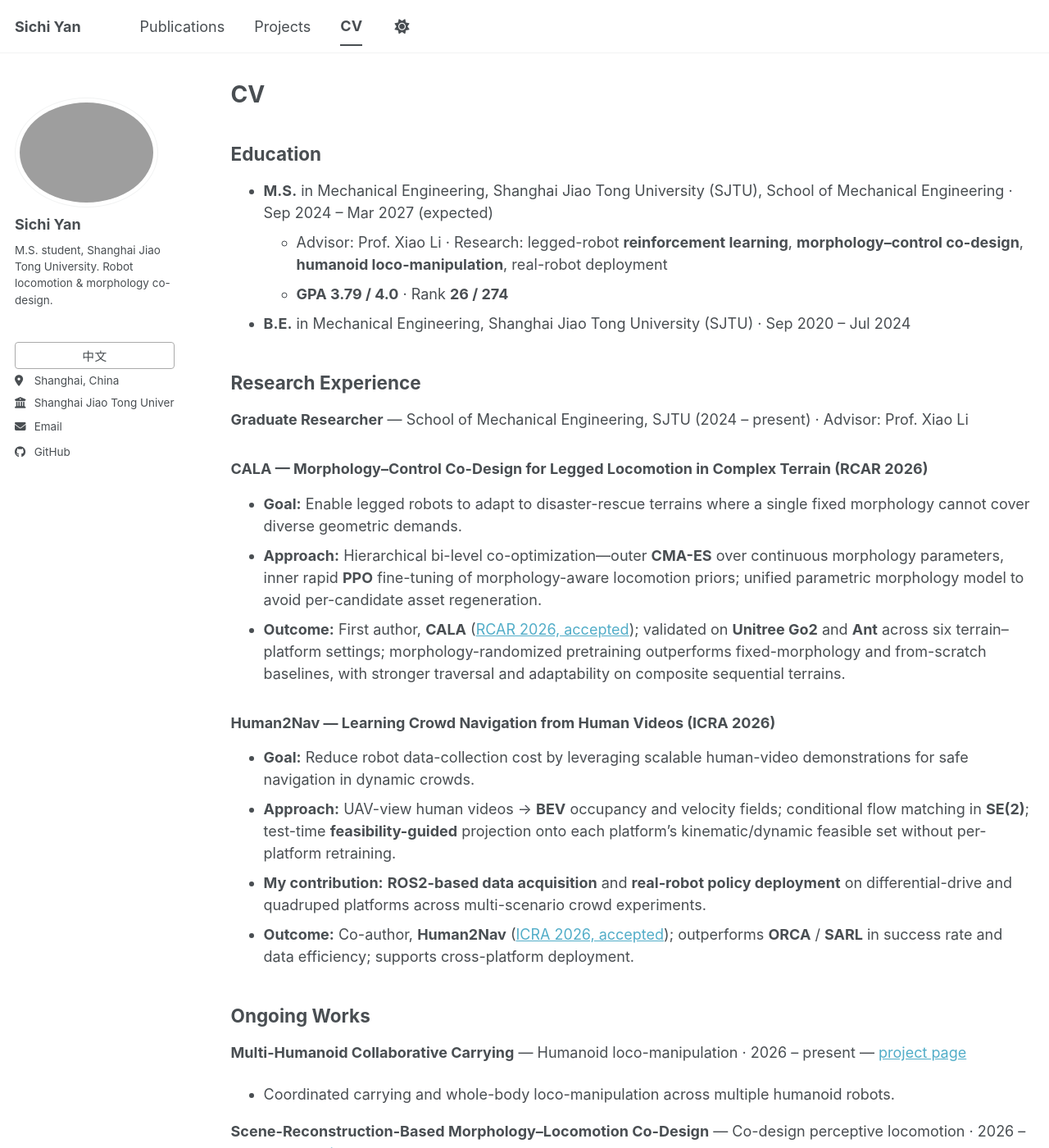
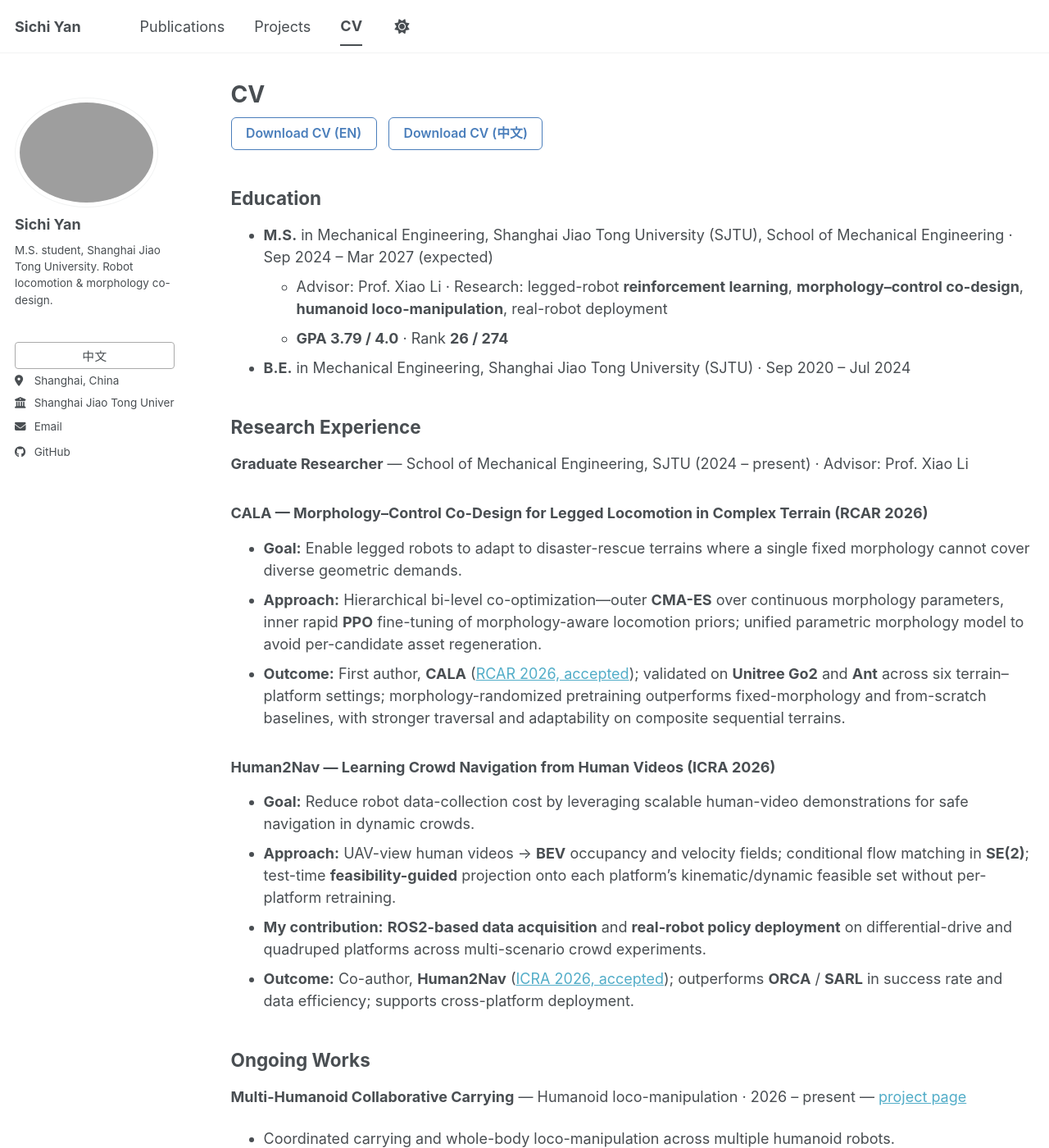
Before and after one commit to Taro003/Taro003.github.io, a Jekyll site: the page built from _pages/cv.md, in a window 1280 px wide and 1400 px high. Shown: the whole window at 82% size. Built offline with Jekyll 4.4.1, drawn with Linux system fonts in a browser that asks for light colours; a script bundle is joined from its source files by our own code; library files that are not in the unit come from our copies.

Commit message:
Add CV PDF download buttons (EN/ZH) to CV page

```diff
--- a/_pages/cv.md
+++ b/_pages/cv.md
@@ -8,6 +8,15 @@ redirect_from:
 ---
 
 {% include base_path %}
+
+<div class="cv-download">
+  <a class="cv-download-btn" href="{{ base_path }}/files/resume_en.pdf" target="_blank">
+    <span class="lang-en">Download CV (EN)</span><span class="lang-zh">下载英文简历</span>
+  </a>
+  <a class="cv-download-btn" href="{{ base_path }}/files/resume_zh.pdf" target="_blank">
+    <span class="lang-en">Download CV (中文)</span><span class="lang-zh">下载中文简历</span>
+  </a>
+</div>
 
 <div class="lang-en" markdown="1">
 
--- a/assets/css/lang-switch.css
+++ b/assets/css/lang-switch.css
@@ -191,3 +191,35 @@ html[data-theme="dark"] .exp-tag.thesis   { background: #252538; color: #9a9ad0;
 html[data-theme="dark"] .exp-tag.intern   { background: #1c2838; color: #6a9cd8; }
 html[data-theme="dark"] .exp-tag.award    { background: #301e26; color: #c9708a; }
 html[data-theme="dark"] .exp-tag.ongoing  { background: #1a2e28; color: #5cb8a0; }
+
+/* ── CV download buttons ── */
+.cv-download {
+  display: flex;
+  gap: 0.8em;
+  margin: 0 0 1.6em;
+  flex-wrap: wrap;
+}
+.cv-download-btn {
+  display: inline-block;
+  padding: 0.45em 1.1em;
+  border: 1.5px solid #4a7ebb;
+  border-radius: 6px;
+  font-size: 0.88em;
+  font-weight: 600;
+  color: #4a7ebb !important;
+  text-decoration: none !important;
+  transition: background 0.15s, color 0.15s;
+}
+.cv-download-btn:hover {
+  background: #4a7ebb;
+  color: #fff !important;
+}
+
+html[data-theme="dark"] .cv-download-btn {
+  border-color: #6a9cd8;
+  color: #6a9cd8 !important;
+}
+html[data-theme="dark"] .cv-download-btn:hover {
+  background: #6a9cd8;
+  color: #111 !important;
+}
```
Also changed, not shown: 2 other files.
